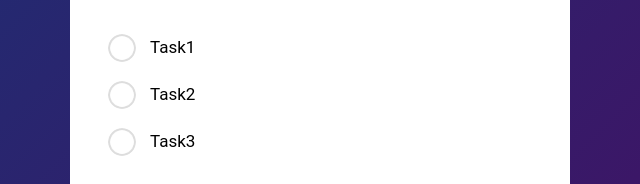
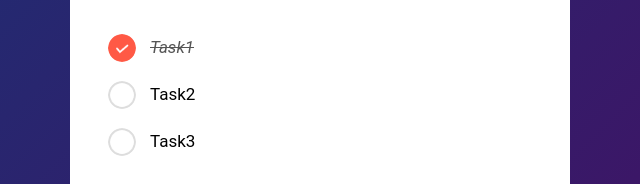
Before and after one commit to ericphamm/To-Do-List, a plain HTML site: page index.html in a window 1280 px wide. Shown: the part 254-438 px from the top of the page, 320-960 px from the left. Drawn offline with Linux system fonts and the light colour scheme.

Commit message:
task lists

```diff
--- a/index.html
+++ b/index.html
@@ -14,7 +14,7 @@
 				<button>ADD</button>
 			</div>
 			<ul id="list-container">
-			<li>Task1</li>
+			<li class="checked">Task1</li>
 			<li>Task2</li>
 			<li>Task3</li>
 			</ul>
--- a/style.css
+++ b/style.css
@@ -74,3 +74,11 @@
 	top: 12px;
 	left: 8px;
 }
+ul li.checked{
+	color: #555;
+	text-decoration: line-through;
+	font-style: italic;
+}
+ul li.checked::before{
+	background-image: url(images/checked.png);
+}
```
